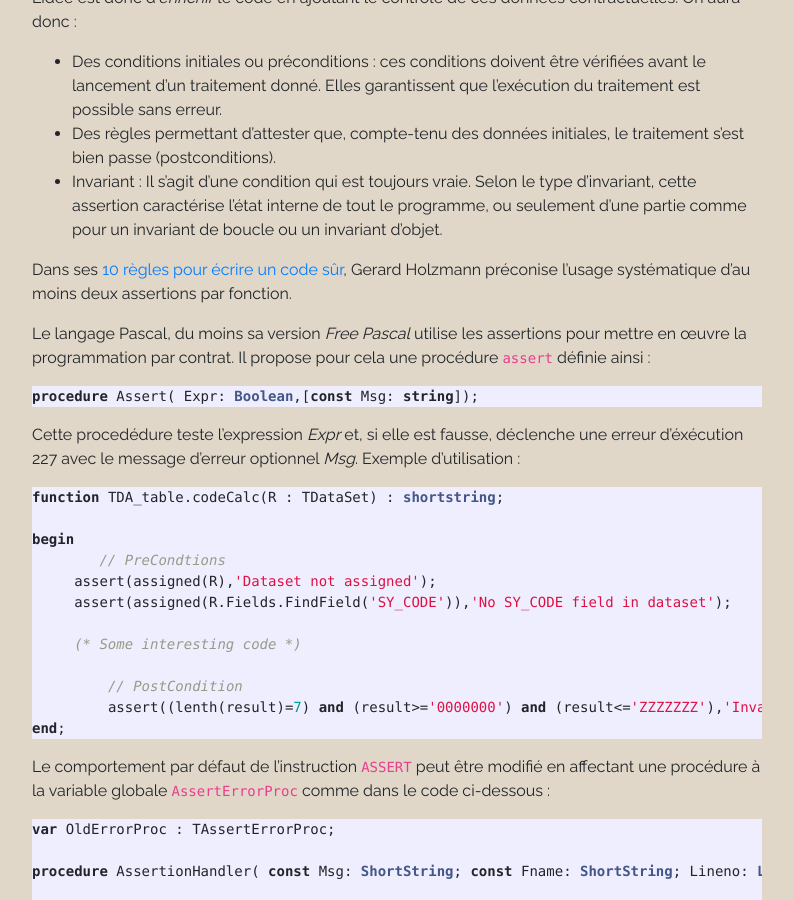
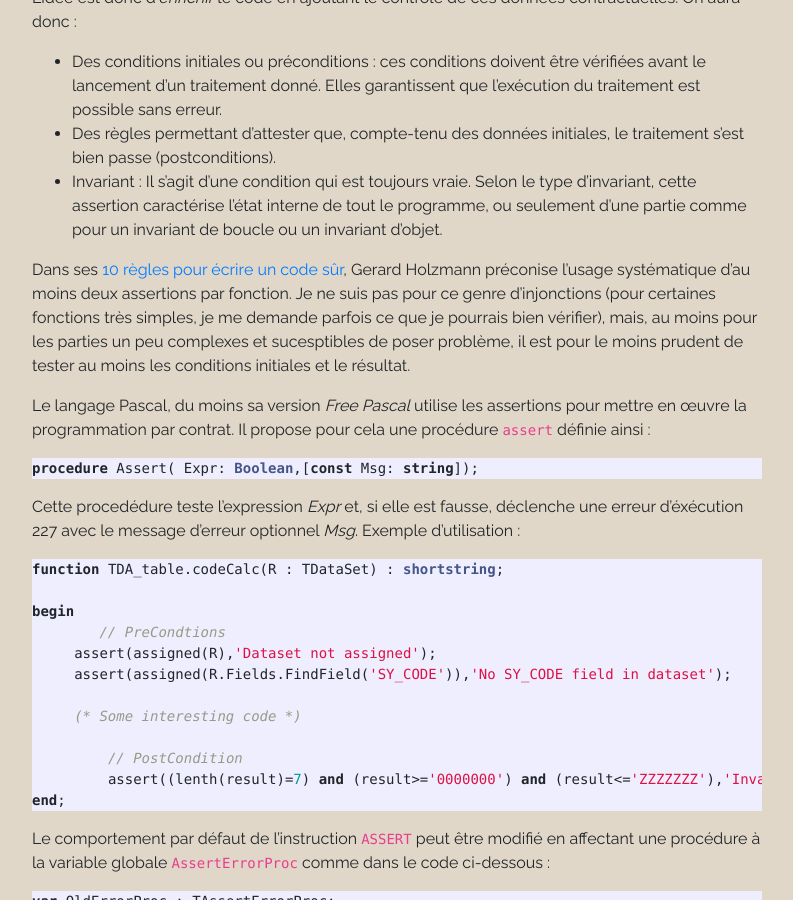
Before and after one commit to LWH-21/Pampa, a Jekyll site: the page built from docs/_posts/2021-11-13-assertions.md, in a window 1280 px wide and 900 px high, scrolled down 647 px. Shown: the whole window, without its empty margins (53-846 px from the left). Built offline with Jekyll 4.4.1, drawn with Linux system fonts in a browser that asks for light colours.

Commit message:
Update 2021-11-13-assertions.md

````diff
--- a/docs/_posts/2021-11-13-assertions.md
+++ b/docs/_posts/2021-11-13-assertions.md
@@ -27,7 +27,7 @@ L'idée est donc d'*enrichir* le code en ajoutant le contrôle de ces données c
 - Des règles permettant d'attester que, compte-tenu des données initiales, le traitement s'est bien passe (postconditions).
 - Invariant : Il s'agit d'une condition qui est toujours vraie. Selon le type d'invariant, cette assertion caractérise l'état interne de tout le programme, ou seulement d'une partie comme pour un invariant de boucle ou un invariant d'objet.
 
-Dans ses [10 règles pour écrire un code sûr](https://www.google.fr/url?sa=t&rct=j&q=&esrc=s&source=web&cd=&ved=2ahUKEwjZwO6q6JT0AhXyQkEAHV2VCpcQFnoECBYQAQ&url=https%3A%2F%2Fweb.eecs.umich.edu%2F~imarkov%2F10rules.pdf&authuser=1&usg=AOvVaw36NVptry1nqJ23BZ99b4FD), Gerard Holzmann préconise l'usage systématique d'au moins deux assertions par fonction.
+Dans ses [10 règles pour écrire un code sûr](https://www.google.fr/url?sa=t&rct=j&q=&esrc=s&source=web&cd=&ved=2ahUKEwjZwO6q6JT0AhXyQkEAHV2VCpcQFnoECBYQAQ&url=https%3A%2F%2Fweb.eecs.umich.edu%2F~imarkov%2F10rules.pdf&authuser=1&usg=AOvVaw36NVptry1nqJ23BZ99b4FD), Gerard Holzmann préconise l'usage systématique d'au moins deux assertions par fonction. Je ne suis pas pour ce genre d'injonctions (pour certaines fonctions très simples, je me demande parfois ce que je pourrais bien vérifier), mais, au moins pour les parties un peu complexes et sucesptibles de poser problème, il est pour le moins prudent de tester au moins les conditions initiales et le résultat.
 
 Le langage Pascal, du moins sa version *Free Pascal* utilise les assertions pour mettre en œuvre la programmation par contrat. Il propose pour cela une procédure ```assert``` définie ainsi :
 
````
